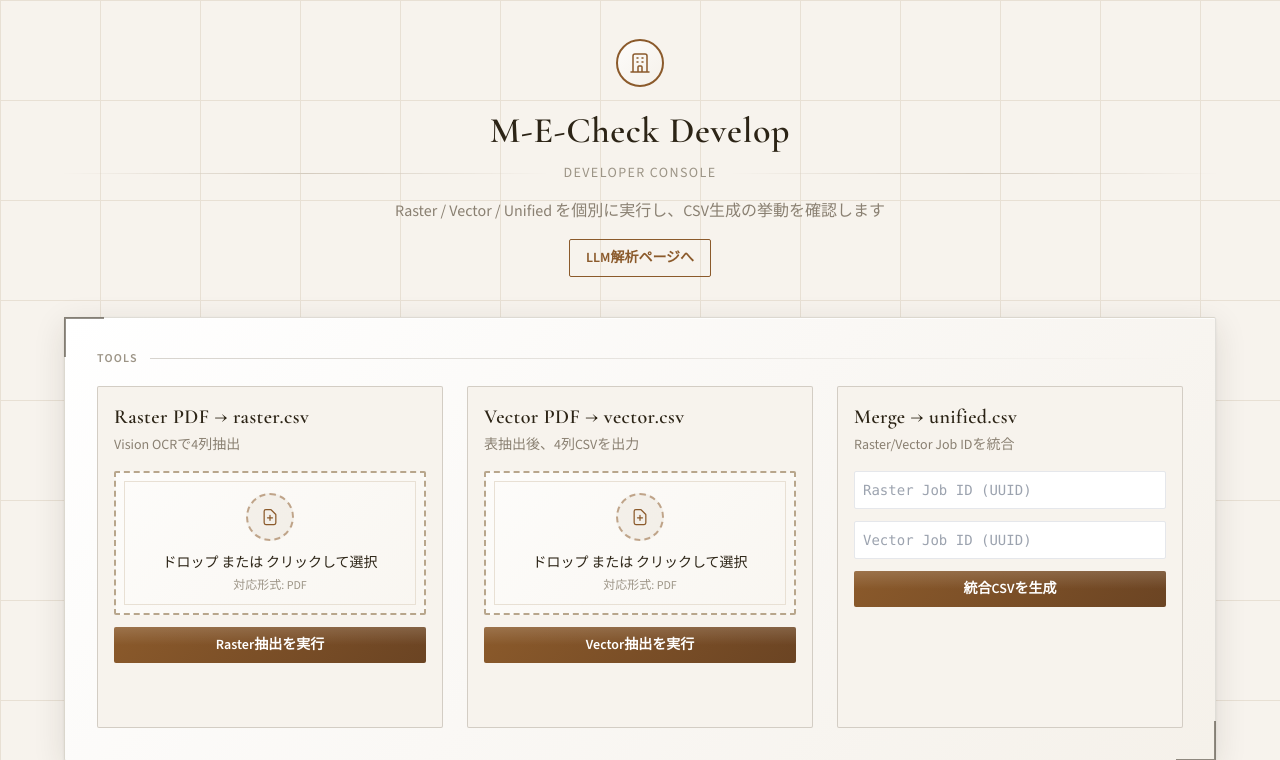
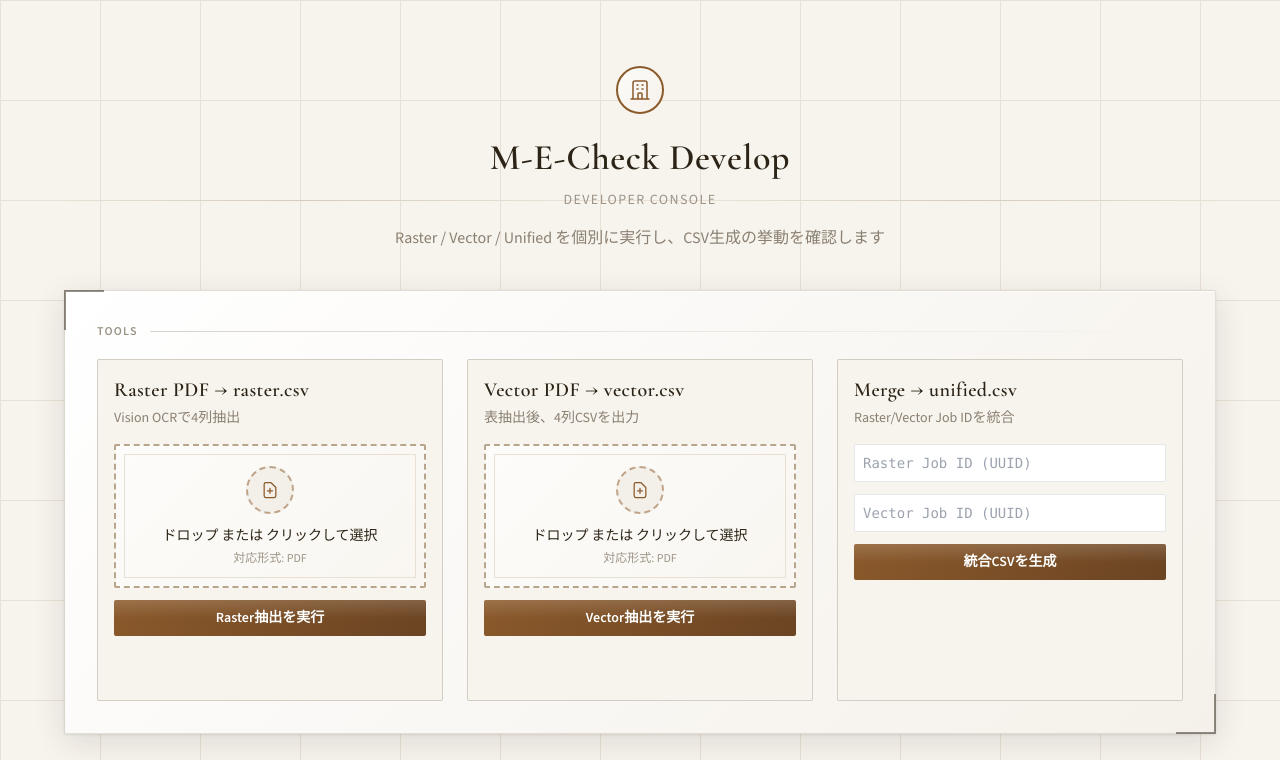
Before and after one commit to hayashi-antas/plan2table, a FastAPI app: page /me-check/develop in a window 1280 px wide. Shown: the top 760 px of the page. Run offline with FastAPI, Linux system fonts and the light colour scheme; some libraries are stand-ins or nearby versions.

Commit message:
Remove area page link from develop header

```diff
--- a/templates/develop.html
+++ b/templates/develop.html
@@ -60,9 +60,6 @@
         <p class="text-ink-muted text-sm md:text-base max-w-2xl mx-auto leading-relaxed">
           Raster / Vector / Unified を個別に実行し、CSV生成の挙動を確認します
         </p>
-        <a href="/area" class="mt-4 inline-block rounded-sm border border-wood px-4 py-2 text-sm font-semibold text-wood hover:bg-paper-dark">
-          LLM解析ページへ
-        </a>
       </header>
 
       <div class="paper-card border border-stone/30 rounded-sm p-6 md:p-8 relative corner-marks">
```
